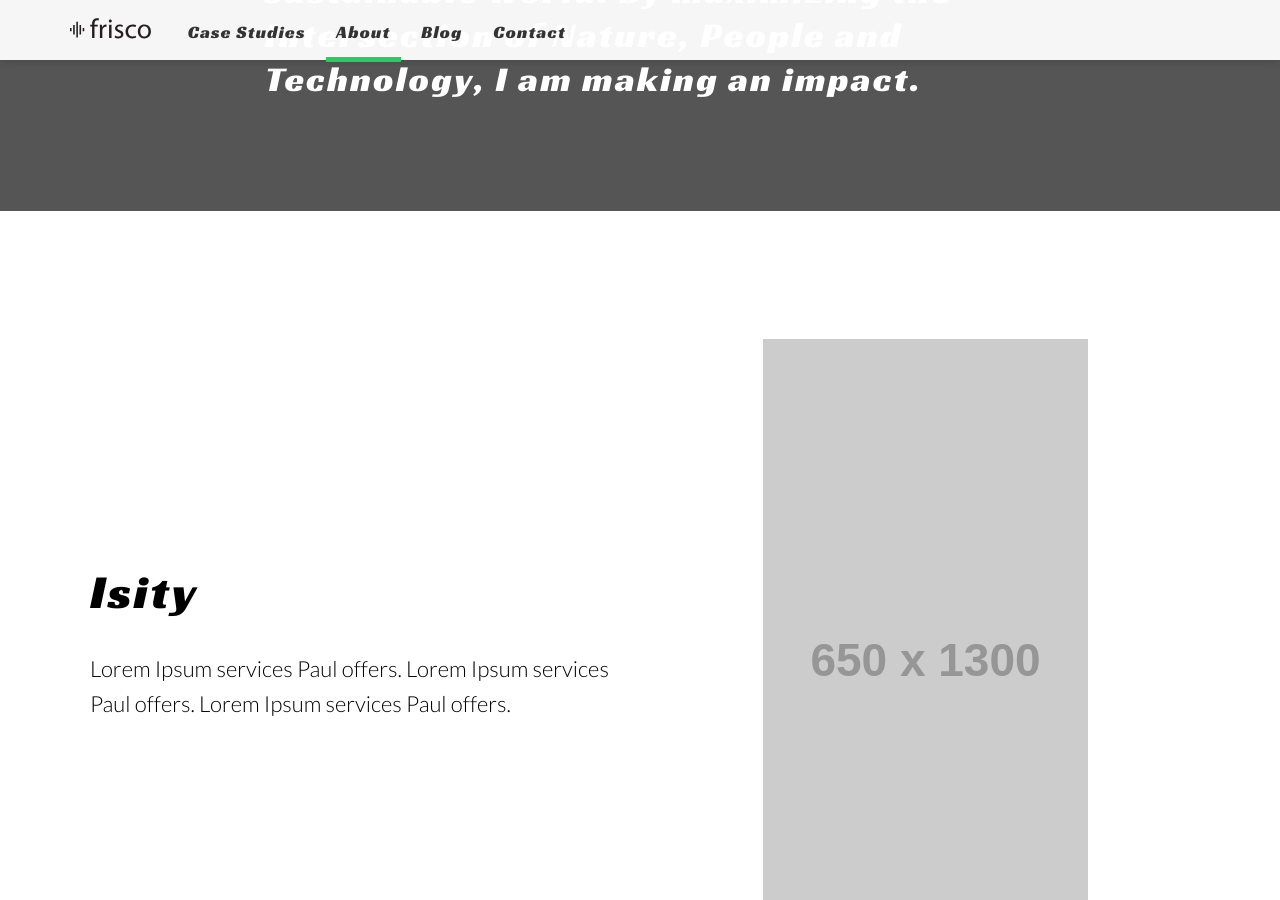
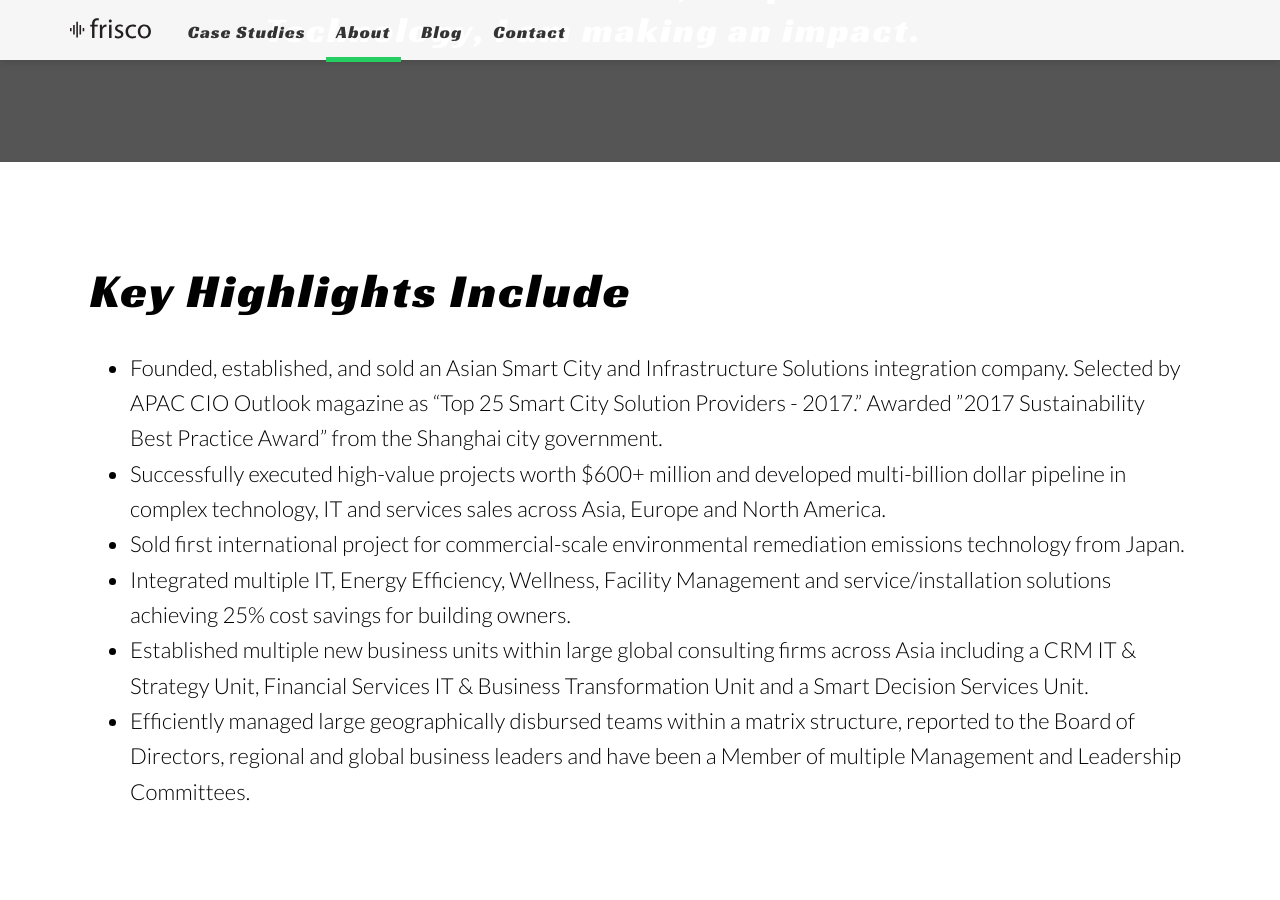
Before and after one commit to mlweih/paulbeddiefrisco, a Jekyll site: the page built from about.html, in a window 1280 px wide and 900 px high, scrolled down 1721 px. Built offline with Jekyll 4.4.1, drawn with Linux system fonts in a browser that asks for light colours; nearby versions of some CDN libraries; some of the changed text lies outside the part shown.

```diff
--- a/about.html
+++ b/about.html
@@ -18,7 +18,9 @@ image: https://source.unsplash.com/BcoGknSqlDc/2000x1322?a=.png
 		<div class="container flex">
 			<div class="text">
 				<h2 class="editable">General History</h2>
-				<p class="editable">Lorem ipsum dolor sit amet, consectetur adipisicing elit, sed do eiusmod tempor incididunt ut labore et dolore magna aliqua. Ut enim ad minim veniam, quis nostrud exercitation ullamco laboris nisi ut aliquip ex ea commodo consequat. Duis aute irure dolor in reprehenderit in voluptate velit esse cillum dolore eu fugiat nulla pariatur. Excepteur sint occaecat cupidatat non proident, sunt in culpa qui officia deserunt mollit anim id est laborum. </p>
+				<p class="editable"><i>NEED CONTENT HERE PAUL.</i> I’m a global new business development & strategy leader with over 25 years experience living & working in Asia. </p>
+				<p>
+					I’m actually a contrarian  - someone who strongly believes that with the right mindset, we disrupt the system while making our world more livable, more equitable and more sustainable.</p>
 			</div>
 			<div class="image">
 				<img class="editable" src="{{ site.baseurl }}/images/pb_about_650x1300" alt="Paul Beddie" />
@@ -37,11 +39,29 @@ image: https://source.unsplash.com/BcoGknSqlDc/2000x1322?a=.png
 	<section class="info">
 		<div class="container flex">
 			<div class="text">
-				<h2 class="editable">Isity</h2>
-				<p class="editable">Lorem Ipsum services Paul offers. Lorem Ipsum services Paul offers. Lorem Ipsum services Paul offers. </p>
-			</div>
-			<div class="image">
-				<img class="editable" src="http://placehold.it/650x1300" alt="Screenshot" />
+				<h2 class="editable">Key Highlights Include</h2>
+				<p class="editable">
+						<ul>
+							<li>
+								Founded, established, and sold an Asian Smart City and Infrastructure Solutions integration company. Selected by APAC CIO Outlook magazine as “Top 25 Smart City Solution Providers - 2017.” Awarded ”2017 Sustainability Best Practice Award” from the Shanghai city government.
+							</li>
+							<li>
+								Successfully executed high-value projects worth $600+ million and developed multi-billion dollar pipeline in complex technology, IT and services sales across Asia, Europe and North America.
+							</li>
+							<li>
+								Sold first international project for commercial-scale environmental remediation emissions technology from Japan.
+							</li>
+							<li>
+								Integrated multiple IT, Energy Efficiency, Wellness, Facility Management and service/installation solutions achieving 25% cost savings for building owners.
+							</li>
+							<li>
+								Established multiple new business units within large global consulting firms across Asia including a CRM IT & Strategy Unit, Financial Services IT & Business Transformation Unit and a Smart Decision Services Unit.
+							</li>
+							<li>
+								Efficiently managed large geographically disbursed teams within a matrix structure, reported to the Board of Directors, regional and global business leaders and have been a Member of multiple Management and Leadership Committees.
+							</li>
+					</ul>
+				</p>
 			</div>
 		</div>
 	</section>
@@ -58,7 +78,7 @@ image: https://source.unsplash.com/BcoGknSqlDc/2000x1322?a=.png
 		<div class="container flex">
 			<div class="text">
 				<h2 class="editable">Personal Life</h2>
-				<p class="editable">Lorem Ipsum services Paul offers. Lorem Ipsum services Paul offers. Lorem Ipsum services Paul offers.</p>
+				<p class="editable"><i>NEED CONTENT HERE PAUL. Specifically soemthing about your interests/hobbies/etc. that isn't just sustainability. Need to show you're human.</i> I currently reside in Shanghai, China with my Japanese wife. Our 3 children are living in the US and all are pursuing incredible lives to be the best artists they can possibly be.</p>
 			</div>
 			<div class="image">
 				<img class="editable" src="http://placehold.it/650x1300" alt="Screenshot" />
--- a/index.html
+++ b/index.html
@@ -21,7 +21,7 @@ description: Sustainability consultant maximizing
 			<div class="text">
 				<h2 class="editable">Future Max Consultancy</h2>
 				<p class="editable">Lorem Ipsum services Future Max offers. Lorem Ipsum services Paul offers. Lorem Ipsum services Paul offers. </p>
-				<div class="other"><a href="loremipsum">Read More</a></div>
+				<div class="other"><a href="/futuremax">Read More</a></div>
 			</div>
 			<div class="image">
 				<img class="editable" src="http://placehold.it/650x1300" alt="Screenshot" />
@@ -47,7 +47,7 @@ description: Sustainability consultant maximizing
 			<div class="text">
 				<h2 class="editable">The Future of Work</h2>
 				<p class="editable">Lorem Ipsum services Paul offers. Lorem Ipsum services Paul offers. Lorem Ipsum services Paul offers. </p>
-				<div class="other"><a href="loremipsum">Read More</a></div>
+				<div class="other"><a href="/futureofwork">Read More</a></div>
 			</div>
 			<div class="image">
 				<img class="editable" src="http://placehold.it/650x1300" alt="Screenshot" />
@@ -58,7 +58,7 @@ description: Sustainability consultant maximizing
 	<section class="info quote">
 		<div class="inner-quote text-container">
 			<div class="quote-text-container">
-				<h3 class="editable">Paul is great here is some text from his mission statement on why you should absolutely work with him.</h3>
+				<h3 class="editable">I’m an ardent believer that the future of our society and the overall quality of life on our planet has a direct correlation to how companies approach their business activities and sustainability outcomes.</h3>
 			</div>
 		</div>
 	</section>
```
Also changed, not shown: futuremax.html (added, +83 -0 lines), futureofwork.html (added, +83 -0 lines).
